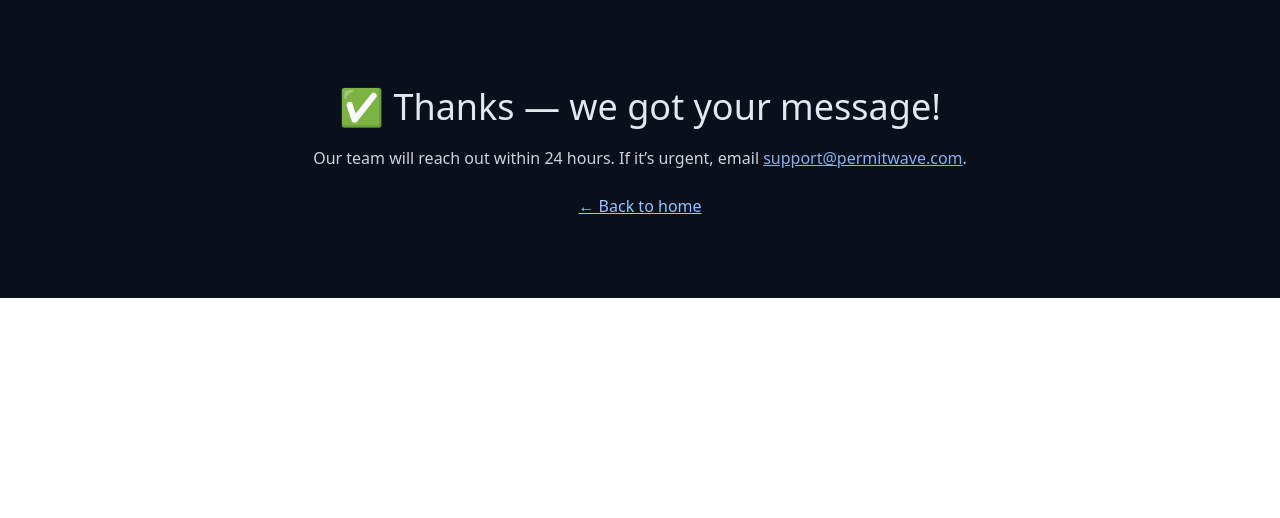
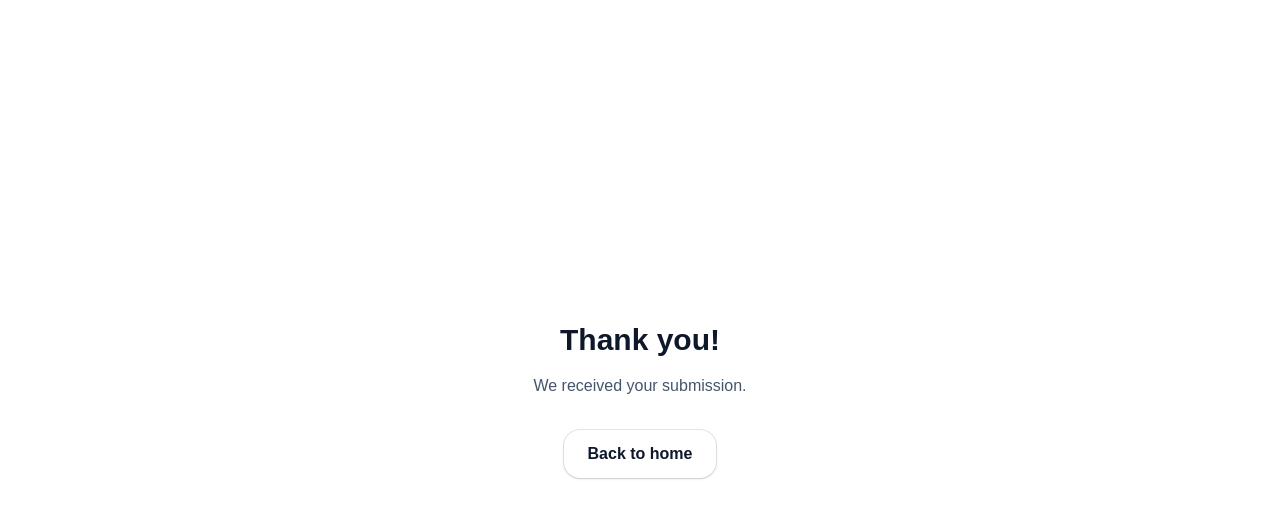
Before and after one commit to permitwave/permitwave, a Next.js app: page /thank-you in a window 1280 px wide. Shown: the top 518 px of the page. Built offline with nearby package versions, Linux system fonts and the light colour scheme.

Commit message:
Update page.tsx

```diff
--- a/src/app/thank-you/page.tsx
+++ b/src/app/thank-you/page.tsx
@@ -1,18 +1,18 @@
+// src/app/thank-you/page.tsx  یا app/thank-you/page.tsx
+import Link from "next/link";
+
 export default function ThankYou() {
   return (
-    <main style={{ fontFamily: "ui-sans-serif,system-ui", color: "#e2e8f0", background: "#0a0f1c" }}>
-      <section style={{ maxWidth: 760, margin: "0 auto", padding: "80px 20px", textAlign: "center" }}>
-        <h1 style={{ fontSize: 36, margin: 0 }}>✅ Thanks — we got your message!</h1>
-        <p style={{ opacity: .9, marginTop: 12 }}>
-          Our team will reach out within 24 hours. If it’s urgent, email{" "}
-          <a href="mailto:support@permitwave.com" style={{ color: "#93c5fd", textDecoration: "underline" }}>
-            support@permitwave.com
-          </a>.
-        </p>
-        <p style={{ marginTop: 24 }}>
-          <a href="/" style={{ color: "#93c5fd", textDecoration: "underline" }}>← Back to home</a>
-        </p>
-      </section>
+    <main className="min-h-screen flex flex-col items-center justify-center bg-white text-slate-900 p-8">
+      <h1 className="text-3xl font-bold">Thank you!</h1>
+      <p className="mt-4 text-slate-600">We received your submission.</p>
+
+      <Link
+        href="/"
+        className="mt-8 inline-flex items-center justify-center rounded-2xl px-6 py-3 text-base font-semibold shadow-sm ring-1 ring-slate-900/10 hover:shadow-md transition"
+      >
+        Back to home
+      </Link>
     </main>
   );
 }
```
